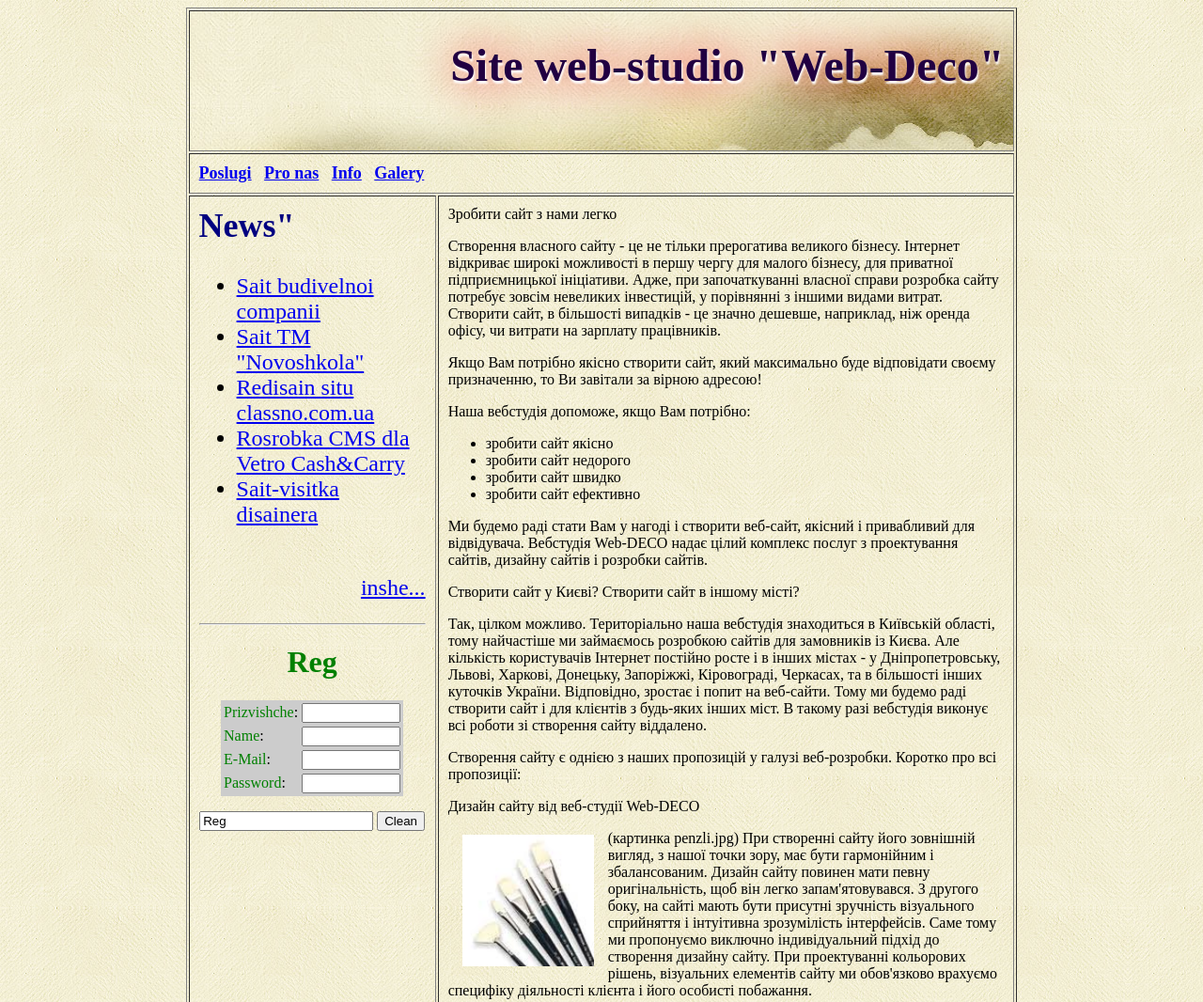
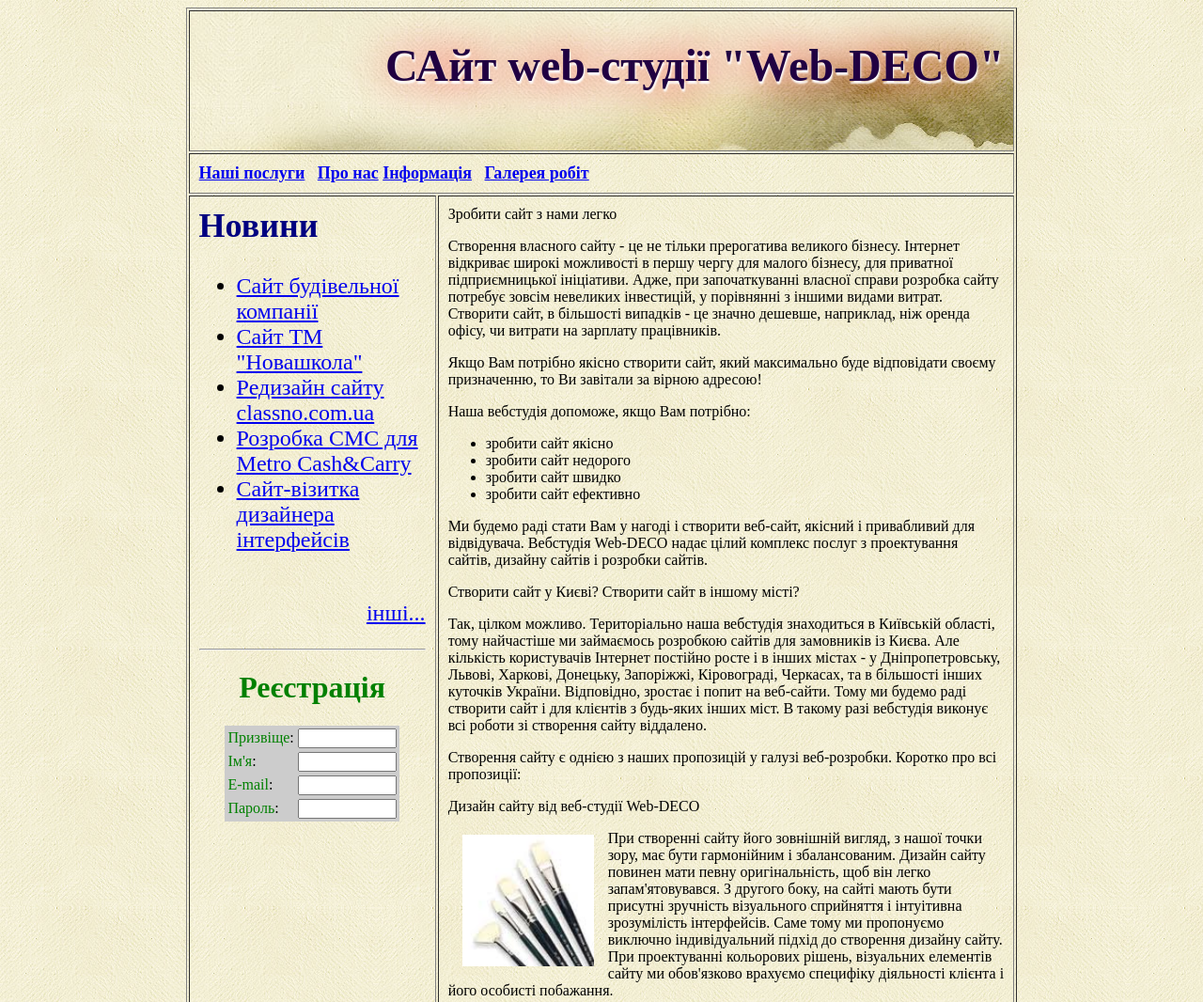
Before and after one commit to den3652/den3652.Github.io, a plain HTML site: page index.html in a window 1280 px wide. Shown: the top 1066 px of the page at 94% size. Drawn offline with Linux system fonts and the light colour scheme.

Commit message:
Update index.html

```diff
--- a/index.html
+++ b/index.html
@@ -1,116 +1,167 @@
-<HTML>
-<HEAD>
+<html>
+<head>
 <meta charset="utf-8">
-<title> Site web-studio "Web-DECO777"</title>
+</head>
+<title> Сайт web-студії "Web-DECO"</title>
 <style>
-.shadowtext{
-text-shadow: 1px 3px 2px white, 0 0 01em red;
+	.shadowtext {
+		text-shadow: 1px 3px 2px white, 0 0 1em red;
 		color: #210042;
 		font-size: 2em;
 		}
 	</style>
-</HEAD>
-<BODY background="images/bg.jpg">
- <table border="1" align="center" cellpadding="10" width="70%" >
+
+
+<body background="images/bg.jpg">
+
+<table border="1" align="center" cellpadding="10" width="70%">
 <tr>
- <td background="images/bg-3.jpg" colspan="2" height = "150" align="right" hspace="5">
- <font size="5" color="Maroon"><h1 class="shadowtext">Site web-studio "Web-Deco"</h1></font>
- </td></tr>
- <tr>
- <td colspan="2" >
- <font size="4"><b>
- <a href="#">Poslugi</a>&nbsp;&nbsp; <a href="#">Pro nas</a>&nbsp;&nbsp;
- <a href="#">Info</a>&nbsp;&nbsp; <a href="#">Galery</a>&nbsp;&nbsp;
+	<td background="images/bg-3.jpg" colspan="2" height="150" align="right" hspace="5">
+		<font size="5" color="Maroon"><h1 class="shadowtext">САйт web-студії "Web-DECO"</h1></font>
+	</tr><tr>
+
+	<td colspan="2">
+	<font size ="4"><b>
+		<a href="#">Наші послуги</a>&nbsp;&nbsp; <a href="#">Про нас</a>
+		<a href="#">Інформація</a>&nbsp;&nbsp; <a href="#">Галерея робіт</a></b></font>
 	</td>
+
 </tr>
 <tr>
 		<td width="30%" valign="top">
- <font size="5" color="navy"><h2>News"</h2></font>
+
+		<font size="5" color="navy"><h2>Новини</h2></font>
 			<font size="5">
 			<ul>
- <li><a href="#">Sait budivelnoi companii</a></li>
- <li><a href="#">Sait TM "Novoshkola"</a></li>
- <li><a href="#">Redisain situ classno.com.ua</a></li>
- <li><a href="#">Rosrobka CMS dla Vetro Cash&Carry</a></li>
- <li><a href="#">Sait-visitka disainera</a></li><br>
- <p align="right"><a href="#">inshe...</a></p>
+				<li><a href="#">Сайт будівельної компанії</a></li>
+				<li><a href="#">Сайт ТМ "Новашкола"</a></li>
+				<li><a href="#">Редизайн сайту classno.com.ua</a></li>
+				<li><a href="#">Розробка СМС для Metro Cash&Carry</a></li>
+				<li><a href="#">Сайт-візитка дизайнера інтерфейсів</a></li><br>
+				<p align="right"><a href="#">інші...</a></p>
 			</ul>
 			</font>
 		<hr>
- <H1 align="center"><font color="green">Reg</font></H1>
+<H1 align="center"><font color="green">Реєстрація</font></H1>
 	<form action="forma.php" method="post" onsubmit="return send();">
 <TABLE align="center" bgcolor="#ccc">
 <TR>
- <TD><font color="green">Prizvishche</font>: </TD>
- <TD><input type="text" size="10" maxlength="20" name="name2"> </TD>
+<TD><font color="green">Призвіще</font>:</TD>
+<TD><input type="text" size="10" maxlength="20" name="name2"></TD>
 </TR>
 <TR>
- <TD><font color="green">Name</font>: </TD>
- <TD><input type="text" size="10" maxlength="20" name="name1"> </TD>
+<TD><font color="green">Ім'я</font>:</TD>
+<TD><input type="text" size="10" maxlength="20" name="name1"></TD>
 </TR>
 <TR>
- <TD><font color="green">E-Mail</font>: </TD>
- <TD><input type="text" size="10" maxlength="20" name="email"> </TD>
+<TD><font color="green">E-mail</font>:</TD>
+<TD><input type="email" size="10" maxlength="20" name="email"></TD>
 </TR>
 <TR>
- <TD><font color="green">Password</font>: </TD>
- <TD><input type="text" size="10" maxlength="20" name="password"> </TD>
+<TD><font color="green">Пароль</font>:</TD>
+<TD><input type="password" size="10" maxlength="20" name="password"></TD>
 </TR>
 </TABLE>
 
- <p align ="center">
- <input type="sumbit" value="Reg">
- <input type="reset" value="Clean">
- </p>
- </form>
- </hr>
+
+
+
+
+
+
+
+
+
+
+
+
+
+
+
+
+
+
+
+
+
+
+
+
+
+
+
 		</td>
- <td width="70%" ><p>Зробити сайт з нами легко
-   <p>Створення власного сайту - це не тільки прерогатива великого бізнесу. Інтернет відкриває широкі можливості в першу чергу для малого бізнесу, для приватної підприємницької ініціативи. Адже, при започаткуванні власної справи розробка сайту потребує зовсім невеликих інвестицій, у порівнянні з іншими видами витрат. Створити сайт, в більшості випадків - це значно дешевше, наприклад, ніж оренда офісу, чи витрати на зарплату працівників.
-</p>
-<p>Якщо Вам потрібно якісно створити сайт, який максимально буде відповідати своєму призначенню, то Ви завітали за вірною адресою!
-</p>
-<p>Наша вебстудія допоможе, якщо Вам потрібно:
+
+
+
+
+
+
+
+
+
+
+
+
+		<td width="70%">
+		<p>Зробити сайт з нами легко</p>
+   <p>Створення власного сайту - це не тільки прерогатива великого бізнесу. Інтернет відкриває широкі можливості в першу чергу для малого бізнесу, для приватної підприємницької ініціативи. Адже, при започаткуванні власної справи розробка сайту потребує зовсім невеликих інвестицій, у порівнянні з іншими видами витрат. Створити сайт, в більшості випадків - це значно дешевше, наприклад, ніж оренда офісу, чи витрати на зарплату працівників.</p>
+
+<p>Якщо Вам потрібно якісно створити сайт, який максимально буде відповідати своєму призначенню, то Ви завітали за вірною адресою!</p>
+
+<p>Наша вебстудія допоможе, якщо Вам потрібно:</p>
 <ul>
-   <li> зробити сайт якісно </li>
-    <li> зробити сайт недорого</li>
-    <li> зробити сайт швидко</li>
-    <li> зробити сайт ефективно</li>
+    <li>зробити сайт якісно</li>
+    <li>зробити сайт недорого</li>
+    <li>зробити сайт швидко</li>
+    <li>зробити сайт ефективно</li>
 </ul>
-</p>
-<p>Ми будемо раді стати Вам у нагоді і створити веб-сайт, якісний і привабливий для відвідувача. Вебстудія Web-DECO надає цілий комплекс послуг з проектування сайтів, дизайну сайтів і розробки сайтів.
-</p>
-<p>Створити сайт у Києві? Створити сайт в іншому місті?
-</p>
+<p>Ми будемо раді стати Вам у нагоді і створити веб-сайт, якісний і привабливий для відвідувача. Вебстудія Web-DECO надає цілий комплекс послуг з проектування сайтів, дизайну сайтів і розробки сайтів.</p>
+
+<p>Створити сайт у Києві? Створити сайт в іншому місті?</p>
+
 <p>Так, цілком можливо. Територіально наша вебстудія знаходиться в Київській області, тому найчастіше ми займаємось розробкою сайтів для замовників із Києва. Але кількість користувачів Інтернет постійно росте і в інших містах - у Дніпропетровську, Львові, Харкові, Донецьку, Запоріжжі, Кіровограді, Черкасах, та в більшості інших куточків України. Відповідно, зростає і попит на веб-сайти. Тому ми будемо раді створити сайт і для клієнтів з будь-яких інших міст. В такому разі вебстудія виконує всі роботи зі створення сайту віддалено.
 </p>
 <p>Створення сайту є однією з наших пропозицій у галузі веб-розробки. Коротко про всі пропозиції:
 </p>
-<p>Дизайн сайту від веб-студії Web-DECO
+<p>Дизайн сайту від веб-студії Web-DECO</p>
+
+<p><p><img src="images/penzli.jpg" height="140"  align="left" hspace="15"  vspace="5"></p> При створенні сайту його зовнішній вигляд, з нашої точки зору, має бути гармонійним і збалансованим. Дизайн сайту повинен мати певну оригінальність, щоб він легко запам'ятовувався. З другого боку, на сайті мають бути присутні зручність візуального сприйняття і інтуітивна зрозумілість інтерфейсів. Саме тому ми пропонуємо виключно індивідуальний підхід до створення дизайну сайту. При проектуванні кольорових рішень, візуальних елементів сайту ми обов'язково врахуємо специфіку діяльності клієнта і його особисті побажання.
 </p>
-<img src="images/penzli.jpg" height="140" width="140" align="left" hspace="15" vspace="5">
-<p>(картинка penzli.jpg) При створенні сайту його зовнішній вигляд, з нашої точки зору, має бути гармонійним і збалансованим. Дизайн сайту повинен мати певну оригінальність, щоб він легко запам'ятовувався. З другого боку, на сайті мають бути присутні зручність візуального сприйняття і інтуітивна зрозумілість інтерфейсів. Саме тому ми пропонуємо виключно індивідуальний підхід до створення дизайну сайту. При проектуванні кольорових рішень, візуальних елементів сайту ми обов'язково врахуємо специфіку діяльності клієнта і його особисті побажання.
-</p>
-<p>Розробка сайту в нашій веб-студії
-</p>
-<p>(картинка html.jpg)Основа для ефективного виконання сайтом покладених на нього задач, як правило, закладається ще в період розробки сайту. Ми ретельно ставимось до питань швидкодії і економії ресурсів при роботі сайту. В той же час, важливе значення мають його надійність, зручність керування сайтом, можливість оновлення і нарощення функціональності сайту. Тому ми розробили власну систему керування контентом сайту (CMS), яка дозволяє зробити процес управління створеним сайтом максимально зручним і приємним.
+<p>Розробка сайту в нашій веб-студії</p>
+
+<p><p><img src= "images/html.jpg"></p>Основа для ефективного виконання сайтом покладених на нього задач, як правило, закладається ще в період розробки сайту. Ми ретельно ставимось до питань швидкодії і економії ресурсів при роботі сайту. В той же час, важливе значення мають його надійність, зручність керування сайтом, можливість оновлення і нарощення функціональності сайту. Тому ми розробили власну систему керування контентом сайту (CMS), яка дозволяє зробити процес управління створеним сайтом максимально зручним і приємним.
 </p>
 <p>При розробці cайтів фахівці вебстудії Web-DECO використовують найбільш прогресивні технології веб-розробки.
 </p>
 <p>Підтримка сайту, пошукове просування сайту, пошукова оптимізація сайту від веб-студії Web-DECO
 </p>
-<p>(картинка graphic.jpg)Важливим напрямком діяльності нашої вебстудії є також технічна і інформаційна підтримка сайтів. Адже мало просто зробити сайт. Щоб зацікавити відвідувача, створений сайт має підтримувати свій контент у свіжому і актуальному стані, а також в разі потреби оновлювати свої сервіси і функціональний зміст. Крім того, не слід забувати і про пошукову оптимізацію сайту (SEO), завдяки якій сайт отримує гарне взаєморозуміння із провідними пошуковими системами. Відвідувачі, які прийшли на сайт з пошукових машин, є для сайту найціннішими. Вони вже сформулювали свої інтереси і намагаються знайти інформацію на потрібну для них тему. Саме тому дуже важливо направити на сайт відвідувачів з пошукових систем, які задають цільові фрази, що стосуються Вашого бізнесу. Тож задача пошукової оптимізації - просування сайту в верхні рядки результатів пошукових систем за ключовими словами, які шукає користувач. Це дає гарну можливість привернути увагу до сайту з боку великої кількості зацікавлених відвідувачів.
+<p><p><img src="images/graphic.jpg"></p>Важливим напрямком діяльності нашої вебстудії є також технічна і інформаційна підтримка сайтів. Адже мало просто зробити сайт. Щоб зацікавити відвідувача, створений сайт має підтримувати свій контент у свіжому і актуальному стані, а також в разі потреби оновлювати свої сервіси і функціональний зміст. Крім того, не слід забувати і про пошукову оптимізацію сайту (SEO), завдяки якій сайт отримує гарне взаєморозуміння із провідними пошуковими системами. Відвідувачі, які прийшли на сайт з пошукових машин, є для сайту найціннішими. Вони вже сформулювали свої інтереси і намагаються знайти інформацію на потрібну для них тему. Саме тому дуже важливо направити на сайт відвідувачів з пошукових систем, які задають цільові фрази, що стосуються Вашого бізнесу. Тож задача пошукової оптимізації - просування сайту в верхні рядки результатів пошукових систем за ключовими словами, які шукає користувач. Це дає гарну можливість привернути увагу до сайту з боку великої кількості зацікавлених відвідувачів.
 </p>
-<p>Звертайтесь до веб-студії Web-DECO, і ми з радістю застосуємо свої здібності і досвід для вирішення Ваших задач! Ми можемо створити сайт, який стане для Вас вдалою інвестицією.</p></td>
+<p>Звертайтесь до веб-студії Web-DECO, і ми з радістю застосуємо свої здібності і досвід для вирішення Ваших задач! Ми можемо створити сайт, який стане для Вас вдалою інвестицією.
+</p>
+	</td>
 </tr>
 <tr>
- <td colspan="2" valign="middle" height = "90">
- <font size="4" >Site rozrobiv "Kytkailo Den "</font>
+	<td colspan="2" valign="middle" height="90">
+	<font size="4">Сайт розробив "KYTKAILO DEN"</font>
 	</td>
 </tr>
 	</table>
 
 
 
-</BODY>
-</HTML>
+
+
+
+</body>
+
+
+
+
+
+
+
+
+
+</html>
```
Lines whose indentation alone changed are shown as unchanged.
